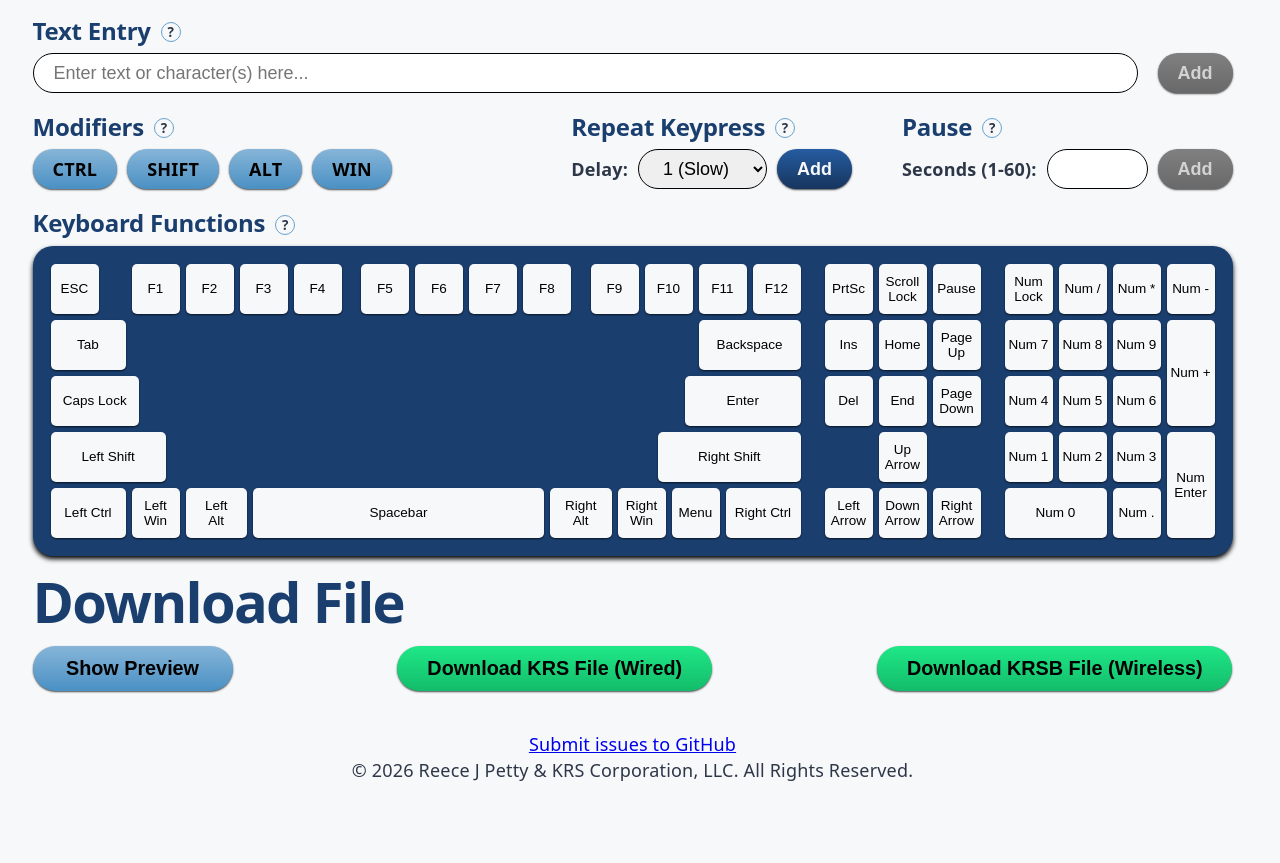
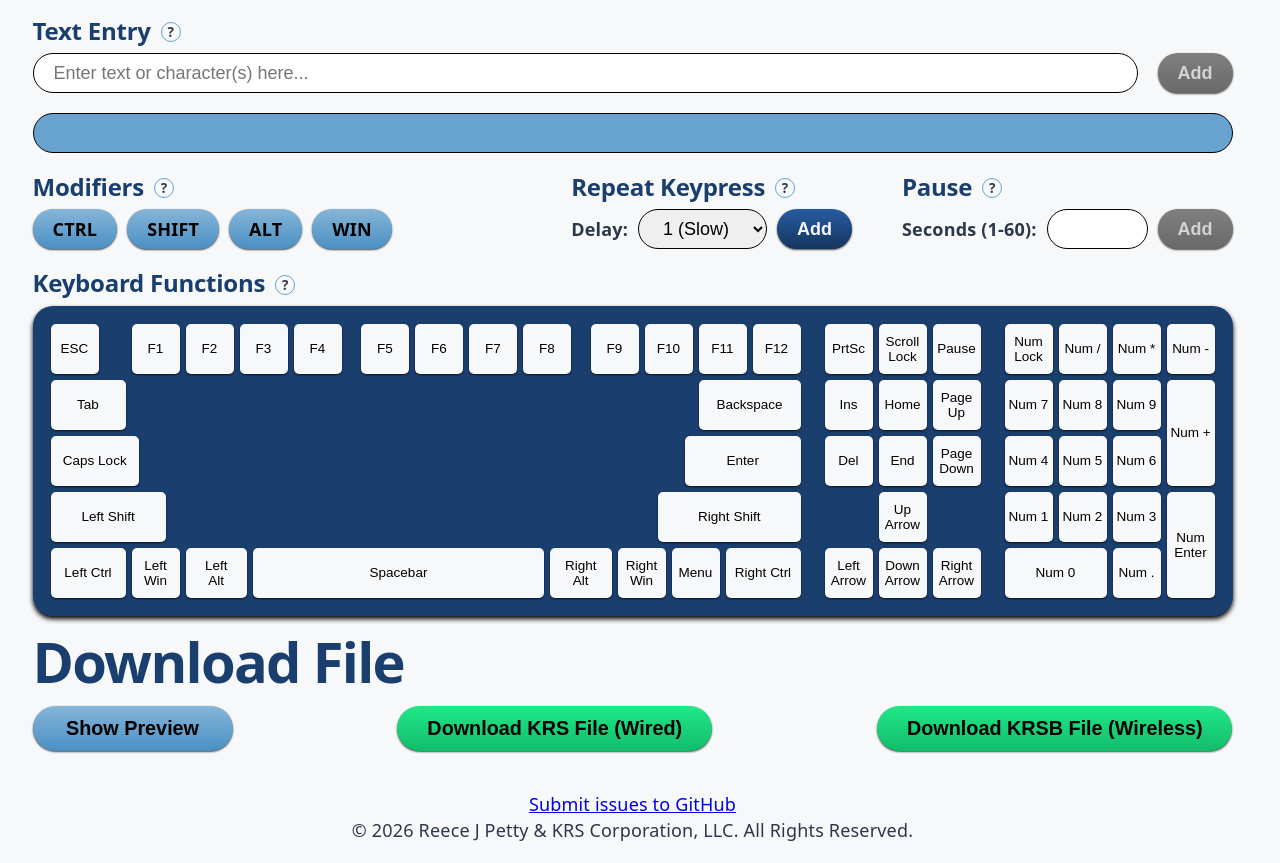
Before and after one commit to reecejpetty/krs-configurator, a React (Vite) app: page / in a window 1280 px wide. Shown: the part 865-1728 px from the top of the page. Before the commit the page ends 1668 px from the top, so only its background shows below. Built offline with nearby package versions, Linux system fonts and the light colour scheme.

Commit message:
Add Keypress Checker component that displays pressed keys

```diff
--- a/src/components/SequenceBuilder/SequenceBuilder.jsx
+++ b/src/components/SequenceBuilder/SequenceBuilder.jsx
@@ -77,6 +77,9 @@ function SequenceBuilder({ bumpbarButtons, setBumpbarButtons, currentButton }) {
           setModifiers={setModifiers}
           inputDisabled={inputDisabled}
         />
+        <div>
+          <KeypressChecker />
+        </div>
         <div className={styles.modifierRow}>
           <KeypressModifiers
             modifiers={modifiers}
@@ -483,6 +486,20 @@ function StringEntry({ string, setString, modifiers, modifierValue, setModifiers
 }
 
 
+function KeypressChecker() {
+  const [keyDown, setKeyDown] = useState([]);
+  const handleKeyDown = (event) => {
+    event.preventDefault();
+    setKeyDown([...keyDown, `[${event.key}]`]);
+  }
+  return (
+    <>
+      <input className={styles.keyDown} type="text" onKeyDown={handleKeyDown} value={keyDown.join(" ")} readOnly />
+    </>
+  )
+}
+
+
 function KeyboardFunctions({ modifierString, modifierValue, setModifiers, inputDisabled }) {
   const keyboardKeys = [
     {
--- a/src/components/SequenceBuilder/SequenceBuilder.module.css
+++ b/src/components/SequenceBuilder/SequenceBuilder.module.css
@@ -132,6 +132,11 @@
 .deleteItem:hover {
     color: var(--off-white);
     font-weight: bold;
+}
+
+.keyDown {
+    width: 100%;
+    background-color: var(--steel-blue2);
 }
 
 .modifierRow {
```
